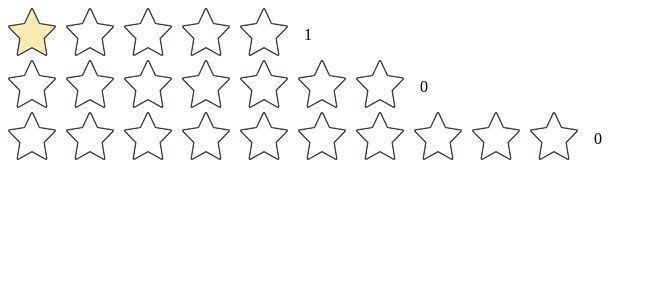
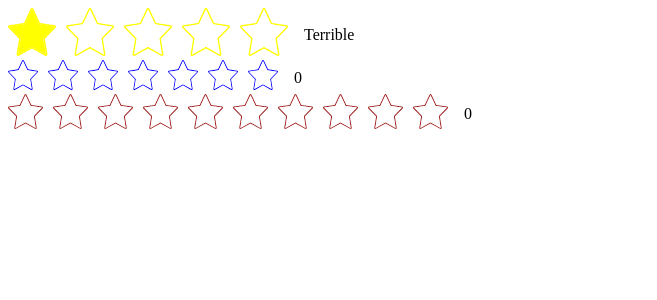
Before and after one commit to anwartarekA/reusable-star-component, a React (Create React App) app: page / in a window 1280 px wide. Both pictures are taken after a click on the button 32 px from the left and 34 px from the top of the page. Shown: the top 300 px of the page, without its empty margins (0-657 px from the left). Built offline with nearby package versions, Linux system fonts and the light colour scheme.

Commit message:
make my component more reusable by adding messages array

```diff
--- a/src/App.js
+++ b/src/App.js
@@ -2,9 +2,13 @@ import { StarRating } from './StarRating';
 function App() {
   return (
     <>
-      <StarRating maxRating={5} />
-      <StarRating maxRating={7} />
-      <StarRating maxRating={10} />
+      <StarRating
+        maxRating={5}
+        color='yellow'
+        messages={['Terrible', 'Bad', 'Okay', 'Good', 'Amazing']}
+      />
+      <StarRating maxRating={7} size={30} color='blue' />
+      <StarRating maxRating={10} size={35} color='brown' />
     </>
   );
 }
--- a/src/StarRating.js
+++ b/src/StarRating.js
@@ -15,7 +15,12 @@ const starsStyle = {
 const textStyle = {
   lineHeight: `1px`,
 };
-export function StarRating({ maxRating = 5 }) {
+export function StarRating({
+  maxRating = 5,
+  size = 48,
+  color = '#000000',
+  messages = [],
+}) {
   const [rating, setRating] = useState(0);
   const [tempRating, setTempRating] = useState(0);
   function handleRating(i) {
@@ -27,6 +32,8 @@ export function StarRating({ maxRating = 5 }) {
         {Array.from({ length: maxRating }, (_, i) => (
           <Star
             key={i}
+            size={size}
+            color={color}
             onHandleRating={() => handleRating(i)}
             onHoverIn={() => setTempRating(i + 1)}
             onHoverOut={() => setTempRating(0)}
@@ -34,12 +41,18 @@ export function StarRating({ maxRating = 5 }) {
           />
         ))}
       </div>
-      <p style={textStyle}>{tempRating || rating}</p>
+      <p style={textStyle}>
+        {messages.length === maxRating
+          ? messages[tempRating ? tempRating - 1 : rating - 1]
+          : messages[tempRating ? tempRating - 1 : rating - 1] ||
+            tempRating ||
+            rating}
+      </p>
     </div>
   );
 }
 
-function Star({ full, onHandleRating, onHoverIn, onHoverOut }) {
+function Star({ full, onHandleRating, onHoverIn, onHoverOut, size, color }) {
   return full ? (
     <span
       role='button'
@@ -49,17 +62,17 @@ function Star({ full, onHandleRating, onHoverIn, onHoverOut }) {
     >
       <svg
         version='1.0'
-        width='48px'
-        height='48px'
+        width={`${size}px`}
+        height={`${size}px`}
         id='Layer_1'
         xmlns='http://www.w3.org/2000/svg'
         viewBox='0 0 64 64'
         enableBackground='new 0 0 64 64'
-        fill='#000000'
+        fill={color}
       >
         <g id='SVGRepo_bgCarrier' strokeWidth='0'>
           <path
-            fill='#394240'
+            fill={color}
             d='M31.998,2.478c0.279,0,0.463,0.509,0.463,0.509l8.806,18.759l20.729,3.167l-14.999,15.38l3.541,21.701 l-18.54-10.254l-18.54,10.254l3.541-21.701L2,24.912l20.729-3.167l8.798-18.743C31.527,3.002,31.719,2.478,31.998,2.478 M31.998,0 c-0.775,0-1.48,0.448-1.811,1.15l-8.815,18.778L1.698,22.935c-0.741,0.113-1.356,0.632-1.595,1.343 c-0.238,0.71-0.059,1.494,0.465,2.031l14.294,14.657L11.484,61.67c-0.124,0.756,0.195,1.517,0.822,1.957 c0.344,0.243,0.747,0.366,1.151,0.366c0.332,0,0.666-0.084,0.968-0.25l17.572-9.719l17.572,9.719 c0.302,0.166,0.636,0.25,0.968,0.25c0.404,0,0.808-0.123,1.151-0.366c0.627-0.44,0.946-1.201,0.822-1.957l-3.378-20.704 l14.294-14.657c0.523-0.537,0.703-1.321,0.465-2.031c-0.238-0.711-0.854-1.229-1.595-1.343l-19.674-3.006L33.809,1.15 C33.479,0.448,32.773,0,31.998,0L31.998,0z'
           />
         </g>
@@ -72,7 +85,7 @@ function Star({ full, onHandleRating, onHoverIn, onHoverOut }) {
 
         <g id='SVGRepo_iconCarrier'>
           <path
-            fill='#F9EBB2'
+            fill={color}
             d='M31.998,2.478c0.279,0,0.463,0.509,0.463,0.509l8.806,18.759l20.729,3.167l-14.999,15.38l3.541,21.701 l-18.54-10.254l-18.54,10.254l3.541-21.701L2,24.912l20.729-3.167l8.798-18.743C31.527,3.002,31.719,2.478,31.998,2.478'
           />
         </g>
@@ -87,17 +100,17 @@ function Star({ full, onHandleRating, onHoverIn, onHoverOut }) {
     >
       <svg
         version='1.0'
-        width='48px'
-        height='48px'
+        width={`${size}px`}
+        height={`${size}px`}
         id='Layer_1'
         xmlns='http://www.w3.org/2000/svg'
         viewBox='0 0 64 64'
         enableBackground='new 0 0 64 64'
-        fill='#000000'
+        fill={color}
       >
         <g id='SVGRepo_bgCarrier' strokeWidth='0'>
           <path
-            fill='#394240'
+            fill={color}
             d='M31.998,2.478c0.279,0,0.463,0.509,0.463,0.509l8.806,18.759l20.729,3.167l-14.999,15.38l3.541,21.701 l-18.54-10.254l-18.54,10.254l3.541-21.701L2,24.912l20.729-3.167l8.798-18.743C31.527,3.002,31.719,2.478,31.998,2.478 M31.998,0 c-0.775,0-1.48,0.448-1.811,1.15l-8.815,18.778L1.698,22.935c-0.741,0.113-1.356,0.632-1.595,1.343 c-0.238,0.71-0.059,1.494,0.465,2.031l14.294,14.657L11.484,61.67c-0.124,0.756,0.195,1.517,0.822,1.957 c0.344,0.243,0.747,0.366,1.151,0.366c0.332,0,0.666-0.084,0.968-0.25l17.572-9.719l17.572,9.719 c0.302,0.166,0.636,0.25,0.968,0.25c0.404,0,0.808-0.123,1.151-0.366c0.627-0.44,0.946-1.201,0.822-1.957l-3.378-20.704 l14.294-14.657c0.523-0.537,0.703-1.321,0.465-2.031c-0.238-0.711-0.854-1.229-1.595-1.343l-19.674-3.006L33.809,1.15 C33.479,0.448,32.773,0,31.998,0L31.998,0z'
           />
         </g>
```
